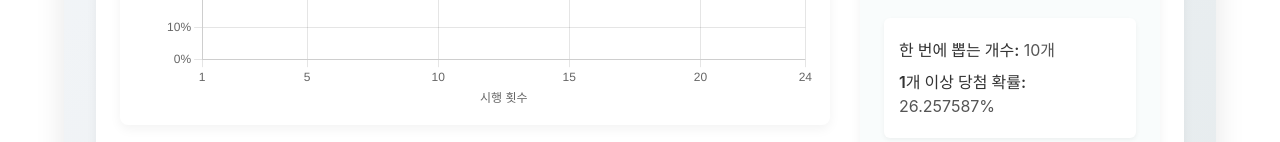
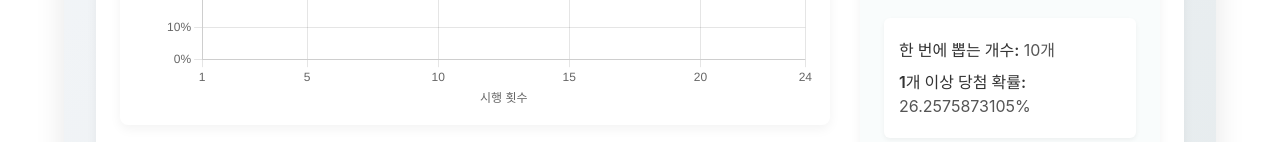
Before and after one commit to Lacri1/ProbExpect, a React (Vite) app: page / in a window 1280 px wide. Shown: the part 487-629 px from the top of the page. Built offline with nearby package versions, Linux system fonts and the light colour scheme.

Commit message:
Improve display of probability

```diff
--- a/src/App.jsx
+++ b/src/App.jsx
@@ -600,7 +600,9 @@ function App() {
                                 <strong>1개 이상 당첨 확률:</strong>{" "}
                                 {stats.batchSize === 1
                                     ? `${stats.pPercent}%`
-                                    : `${((1 - Math.pow(1 - stats.pPercent / 100, stats.batchSize)) * 100).toFixed(6)}%`}
+                                    : `${Number(
+                                        ((1 - Math.pow(1 - stats.pPercent / 100, stats.batchSize)) * 100).toFixed(10)
+                                    )}%`}
                             </p>
                         </div>
                         <ul className="stats-list">
```
